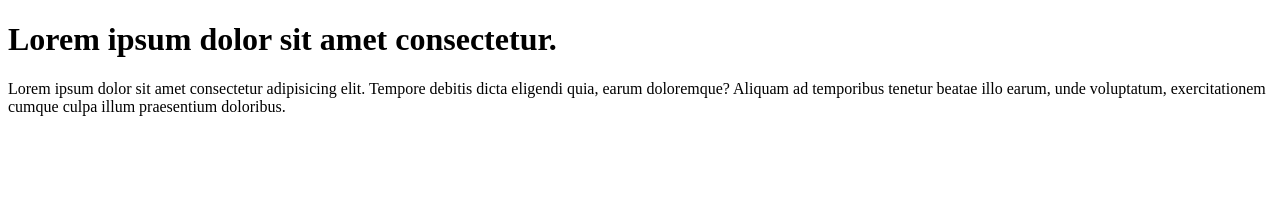
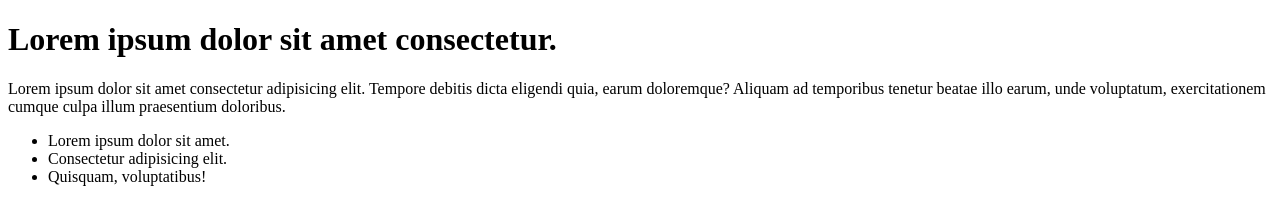
Before and after one commit to Youruler1/learn-git, a plain HTML site: page index.html in a window 1280 px wide. Drawn offline with Linux system fonts and the light colour scheme.

Commit message:
add list to index

```diff
--- a/index.html
+++ b/index.html
@@ -8,5 +8,10 @@
 <body>
     <h1>Lorem ipsum dolor sit amet consectetur.</h1>
     <p>Lorem ipsum dolor sit amet consectetur adipisicing elit. Tempore debitis dicta eligendi quia, earum doloremque? Aliquam ad temporibus tenetur beatae illo earum, unde voluptatum, exercitationem cumque culpa illum praesentium doloribus.</p>
+    <ul>
+        <li>Lorem ipsum dolor sit amet.</li>
+        <li>Consectetur adipisicing elit.</li>
+        <li>Quisquam, voluptatibus!</li>
+    </ul>
 </body>
 </html>
```
